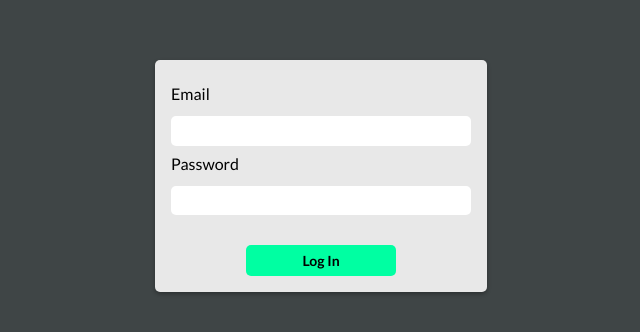
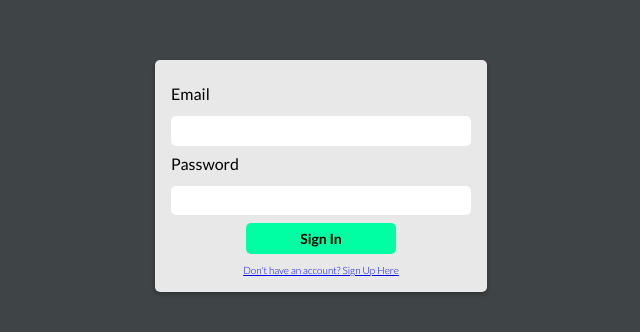
Before and after one commit to theAndrewCline/react-sign-up-form, a React (Create React App) app: page /signin in a window 1280 px wide. Shown: the part 224-556 px from the top of the page, without its empty margins (319-959 px from the left). Built offline with nearby package versions, Linux system fonts and the light colour scheme.

Commit message:
add a tag for signup redirect

```diff
--- a/src/DefaultComponents.js
+++ b/src/DefaultComponents.js
@@ -42,6 +42,15 @@ export const Input = styled.input`
   font-family: 'Lato', sans-serif;
 `
 
+export const A = styled.a`
+  font-family: 'Lato', sans-serif;
+  font-weight: 300;
+  font-size: 10px;
+  margin-right: auto;
+  margin-left: auto;
+  margin-top: 1em;
+`
+
 export const Label = styled.label`
   font-family: 'Lato', sans-serif;
   margin-top: .5em;
--- a/src/components/SignInCard.js
+++ b/src/components/SignInCard.js
@@ -1,5 +1,5 @@
 import React from 'react'
-import { Card, SubmitButton, Input, Label } from '../DefaultComponents'
+import { Card, SubmitButton, Input, Label, A } from '../DefaultComponents'
 
 function SignInCard () {
   return (
@@ -8,7 +8,8 @@ function SignInCard () {
       <Input id="email"></Input>
       <Label for="password">Password</Label>
       <Input type="password" id="password"></Input>
-      <SubmitButton className="login" primary>Log In</SubmitButton>
+      <SubmitButton className="signin" primary>Sign In</SubmitButton>
+      <A id="signup" href="/signup">Don't have an account? Sign Up Here</A>
     </Card>
   )
 }
```
Also changed, not shown: 1 other file (tests, documents, lock files or other folders).
